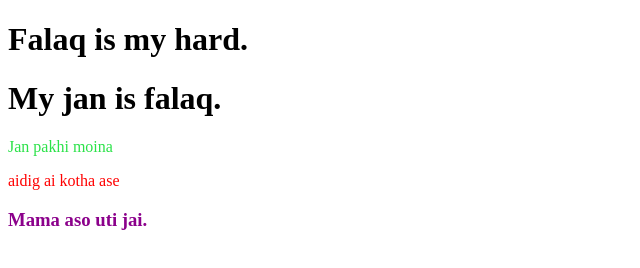
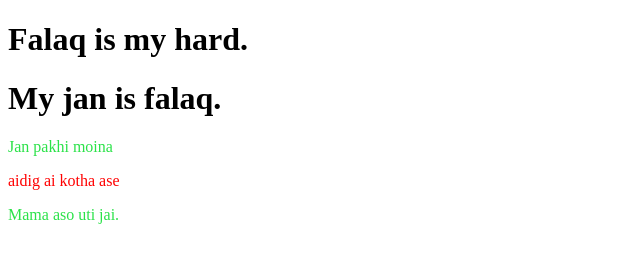
Before and after one commit to Kaosar87/falaq-first-repo, a plain HTML site: page index.html in a window 1280 px wide. Shown: the whole page, without its empty margins (0-640 px from the left). Drawn offline with Linux system fonts and the light colour scheme.

Commit message:
exam adds

```diff
--- a/index.html
+++ b/index.html
@@ -12,6 +12,6 @@
     <h1>My jan is falaq.</h1>
     <p>Jan pakhi moina</p>
     <p class="tom">aidig ai kotha ase</p>
-    <h3 id="mama">Mama aso uti jai.</h3>
+    <p>Mama aso uti jai.</p>
 </body>
 </html>
```
